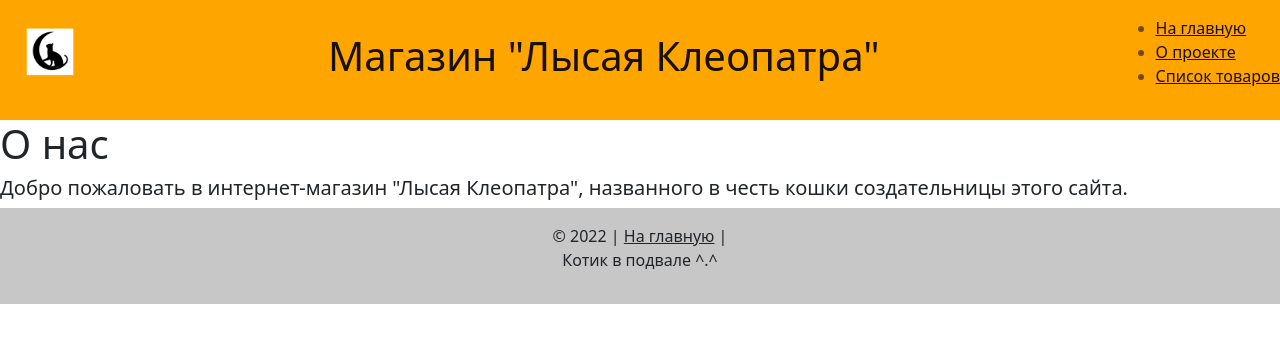
After one commit to Luganskaya-Svetlana/HomeworkDjango, a Django app: template mysite/templates/about/description.html in a window 1280 px wide. The commit adds this page. Shown: the top 343 px of the page. Run offline with Django 3.2, Linux system fonts and the light colour scheme; the template is opened without the code that fills it, so the values that code supplies are empty; some libraries are stand-ins or nearby versions.

Commit message:
Add footer and pages for about and catalog

```diff
--- a/mysite/about/views.py
+++ b/mysite/about/views.py
@@ -1,5 +1,6 @@
-from django.http import HttpResponse
+from django.shortcuts import render
 
 
 def description(request):
-    return HttpResponse('Чудесное описание')
+    template_name = 'about/description.html'
+    return render(request, template_name)
--- /dev/null
+++ b/mysite/templates/about/description.html
@@ -0,0 +1,8 @@
+{% extends "base.html" %}
+
+{% load static %}
+
+{% block content %}
+    <h1>О нас</h1>
+    <h5>Добро пожаловать в интернет-магазин "Лысая Клеопатра", названного в честь кошки создательницы этого сайта.</h5>
+{% endblock %}
--- a/mysite/templates/base.html
+++ b/mysite/templates/base.html
@@ -22,7 +22,7 @@
             {% block content %}Пусто :({% endblock %}
         </main>
         <footer>
-            <p>Котик в подвале ^.^</p>
+            {% include "includes/footer.html"%}
         </footer>
     </body>
 </html>
--- /dev/null
+++ b/mysite/templates/includes/footer.html
@@ -0,0 +1,7 @@
+<footer class="bg-light text-center text-lg-start">
+    <div class="text-center p-3" style="background-color: rgba(0, 0, 0, 0.2); flex: 0 0 auto;">
+      © 2022 |
+      <a class="text-dark" href="{% url 'homepage:home' %}">На главную</a> |
+      <p>Котик в подвале ^.^</p>
+    </div>
+  </footer>
--- a/mysite/templates/includes/nav.html
+++ b/mysite/templates/includes/nav.html
@@ -3,8 +3,12 @@
     <img src="{% static 'favicons/mstile-150x150.png' %}" width="100" height="100" alt="">
     <a class="navbar-brand" href="/"><h1>Магазин "Лысая Клеопатра"</h1></a>
     <span class="navbar-text">
-        <a href="{% url 'homepage:home' %}">На главную</a> |
-        <a href="{% url 'about:description' %}">О проекте</a> |
-        <a href="{% url 'catalog:list'%}">Список товаров</a>
+        {% with request.resolver_match.view_name as view_name %}
+        <ul>
+            <li><a href="{% url 'homepage:home' %}">На главную</a></li>
+            <li><a href="{% url 'about:description' %}">О проекте</a></li>
+            <li><a href="{% url 'catalog:list'%}">Список товаров</a></li>
+        </ul>
+        {% endwith %}
     </span>
 </nav>
```
Also changed, not shown: mysite/catalog/views.py (+7 -1 lines), mysite/templates/catalog/item_list.html (added, +9 -0 lines).
